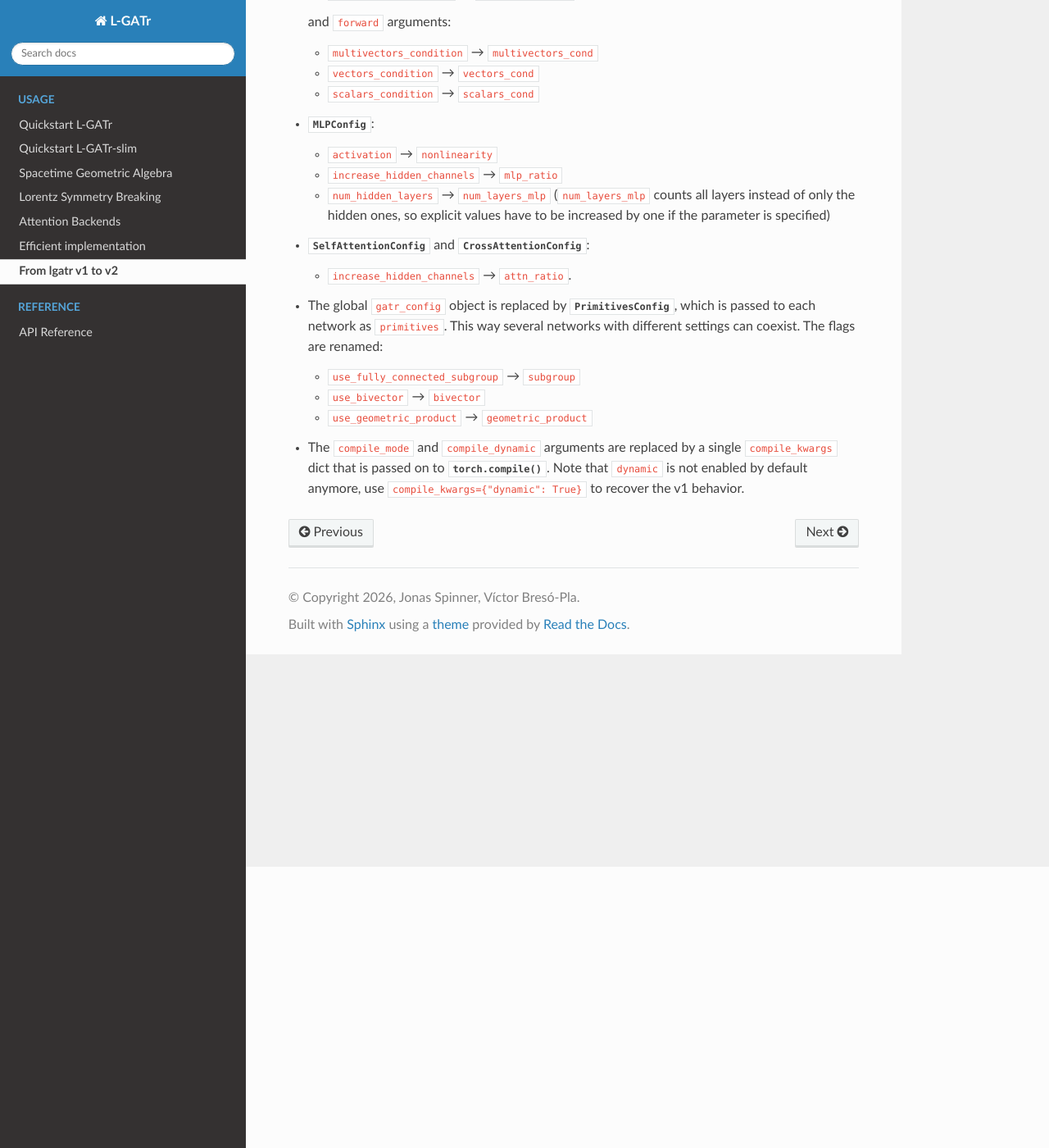
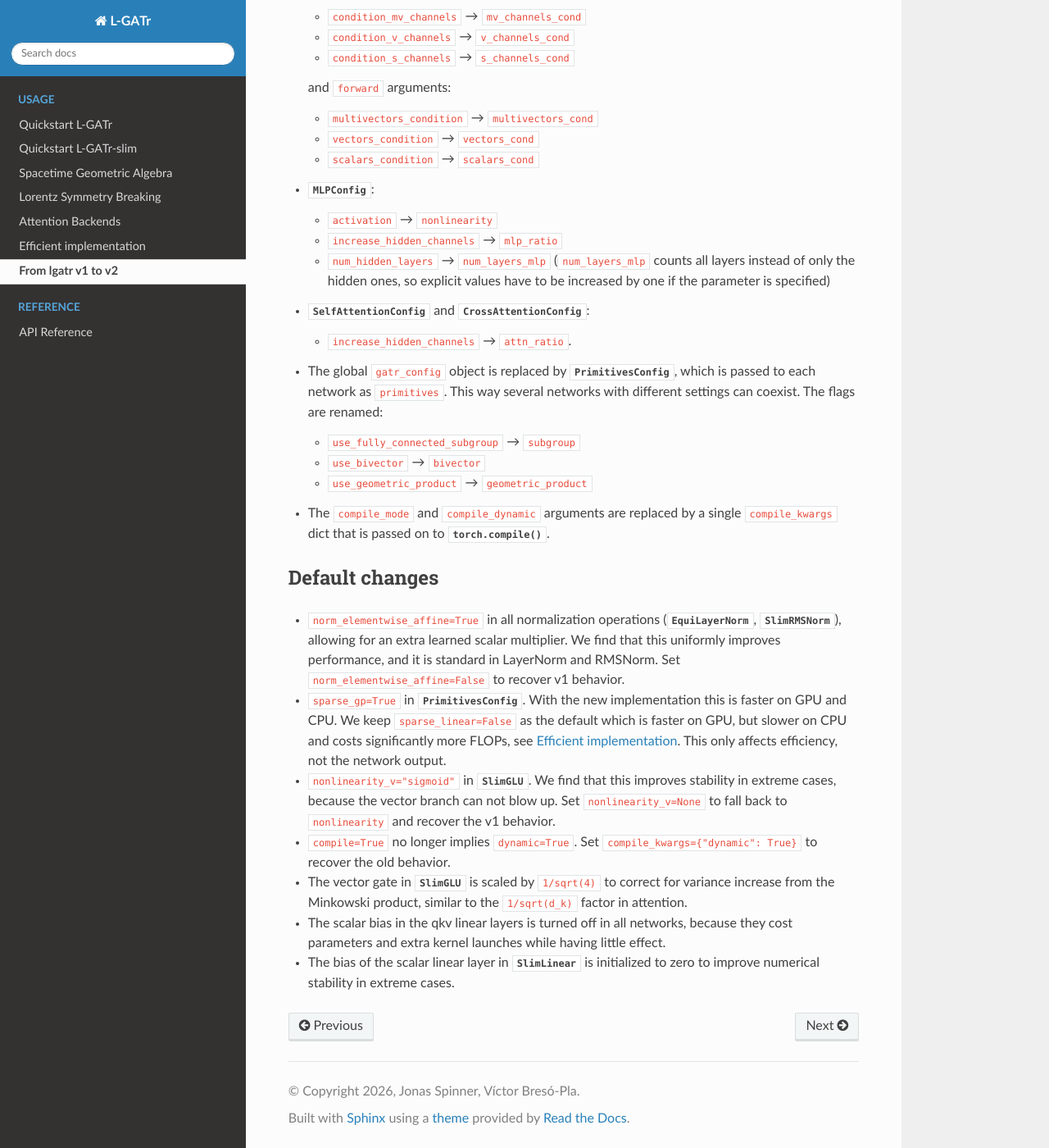
Before and after one commit to heidelberg-hepml/lgatr, a Sphinx documentation site: the page built from docs/source/v1_to_v2.rst, in a window 1280 px wide and 1400 px high, scrolled down 343 px. Shown: the whole window at 82% size. Built offline with Sphinx 7.4.7 and the Read the Docs theme 3.1.0, drawn with Linux system fonts in a browser that asks for light colours; some of the changed text lies outside the part shown.

Commit message:
Discuss v1-vs-v2 default changes in docs

```diff
--- a/docs/source/v1_to_v2.rst
+++ b/docs/source/v1_to_v2.rst
@@ -3,7 +3,11 @@ From lgatr v1 to v2
 
 The ``lgatr`` v2 release renames parts of the interface, mostly to make names consistent
 between the :class:`~lgatr.nets.lgatr.LGATr` and :class:`~lgatr.nets.slim.LGATrSlim`
-architectures. The concrete changes are:
+architectures, and changes a handful of defaults. A v2 network constructed with the same
+arguments as its v1 counterpart is therefore not numerically identical.
+
+API changes
+-----------
 
 - :class:`~lgatr.nets.conditional_lgatr.ConditionalLGATr` and :class:`~lgatr.nets.conditional_slim.ConditionalLGATrSlim` ``__init__``  arguments:
 
@@ -37,6 +41,34 @@ architectures. The concrete changes are:
   - ``use_geometric_product`` → ``geometric_product``
 
 - The ``compile_mode`` and ``compile_dynamic`` arguments are replaced by a single
-  ``compile_kwargs`` dict that is passed on to :func:`torch.compile`. Note that ``dynamic``
-  is not enabled by default anymore, use ``compile_kwargs={"dynamic": True}`` to recover
-  the v1 behavior.
+  ``compile_kwargs`` dict that is passed on to :func:`torch.compile`.
+
+Default changes
+---------------
+
+- ``norm_elementwise_affine=True`` in all normalization operations (:class:`~lgatr.layers.layer_norm.EquiLayerNorm`,
+  :class:`~lgatr.layers.slim_layers.SlimRMSNorm`), allowing for an extra
+  learned scalar multiplier. We find that this uniformly improves performance, and it is standard
+  in LayerNorm and RMSNorm. Set ``norm_elementwise_affine=False`` to recover v1 behavior.
+
+- ``sparse_gp=True`` in :class:`~lgatr.primitives.config.PrimitivesConfig`. With the new implementation
+  this is faster on GPU and CPU. We keep ``sparse_linear=False`` as the default which is faster on GPU,
+  but slower on CPU and costs significantly more FLOPs, see :doc:`efficiency`. This only
+  affects efficiency, not the network output.
+
+- ``nonlinearity_v="sigmoid"`` in :class:`~lgatr.layers.slim_layers.SlimGLU`. We find that this
+  improves stability in extreme cases, because the vector branch can not blow up. Set
+  ``nonlinearity_v=None`` to fall back to ``nonlinearity`` and recover the v1 behavior.
+
+- ``compile=True`` no longer implies ``dynamic=True``. Set ``compile_kwargs={"dynamic": True}``
+  to recover the old behavior.
+
+- The vector gate in :class:`~lgatr.layers.slim_layers.SlimGLU` is scaled by ``1/sqrt(4)`` to
+  correct for variance increase from the Minkowski product, similar to the ``1/sqrt(d_k)``
+  factor in attention.
+
+- The scalar bias in the qkv linear layers is turned off in all networks, because they cost
+  parameters and extra kernel launches while having little effect.
+
+- The bias of the scalar linear layer in :class:`~lgatr.layers.slim_layers.SlimLinear` is
+  initialized to zero to improve numerical stability in extreme cases.
```
Also changed, not shown: CHANGELOG.md (+6 -0 lines).
